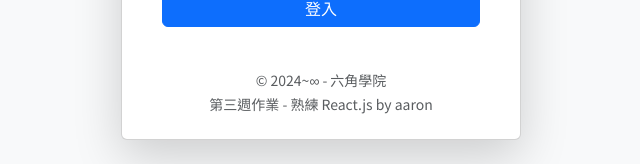
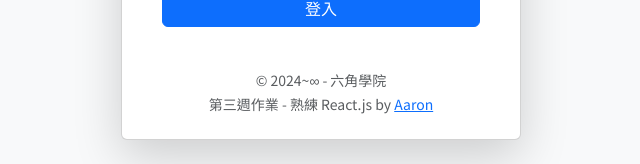
Before and after one commit to happyloa/Hex2024-React-Training-Week3, a React (Vite) app: page / in a window 1280 px wide. Shown: the part 478-642 px from the top of the page, without its empty margins (319-959 px from the left). Built offline with nearby package versions, Linux system fonts and the light colour scheme; no server answers.

Commit message:
新增我的網站連結

```diff
--- a/src/components/Login.jsx
+++ b/src/components/Login.jsx
@@ -144,7 +144,10 @@ export default function Login({ setisAuth, getProductData }) {
           <small className="text-muted">
             &copy; 2024~∞ - 六角學院
             <br />
-            第三週作業 - 熟練 React.js by aaron
+            第三週作業 - 熟練 React.js by{" "}
+            <a href="https://www.worksbyaaron.com" target="_blank">
+              Aaron
+            </a>
           </small>
         </footer>
       </div>
```
